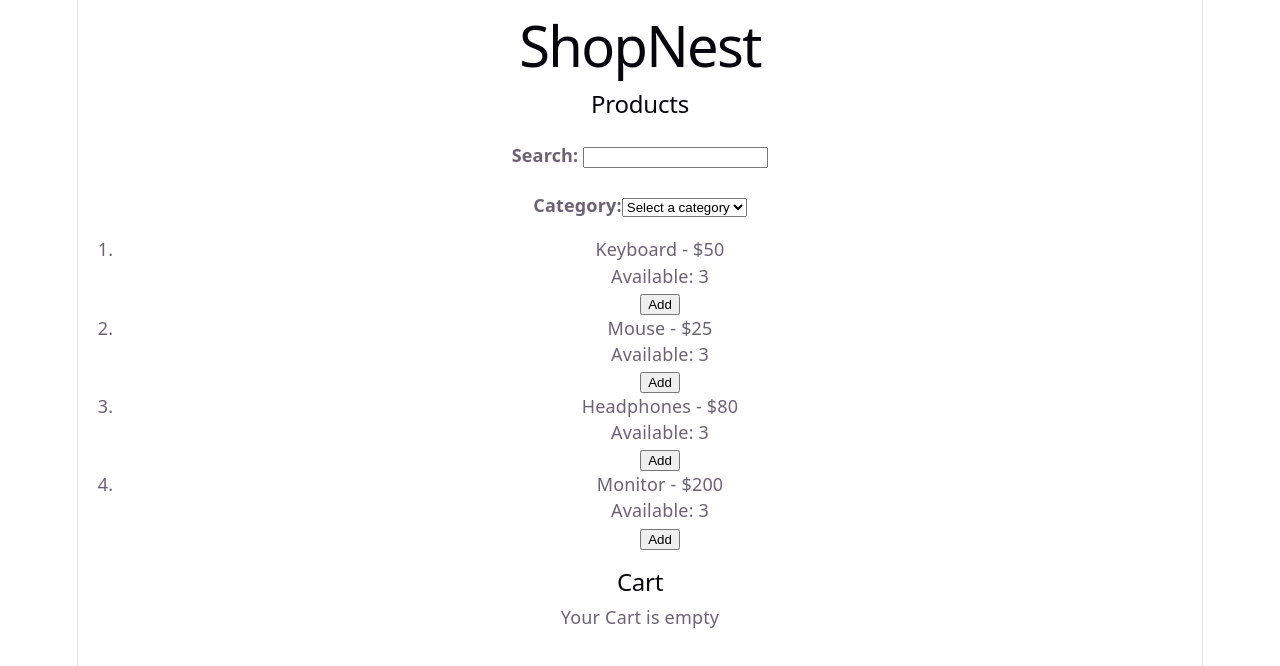
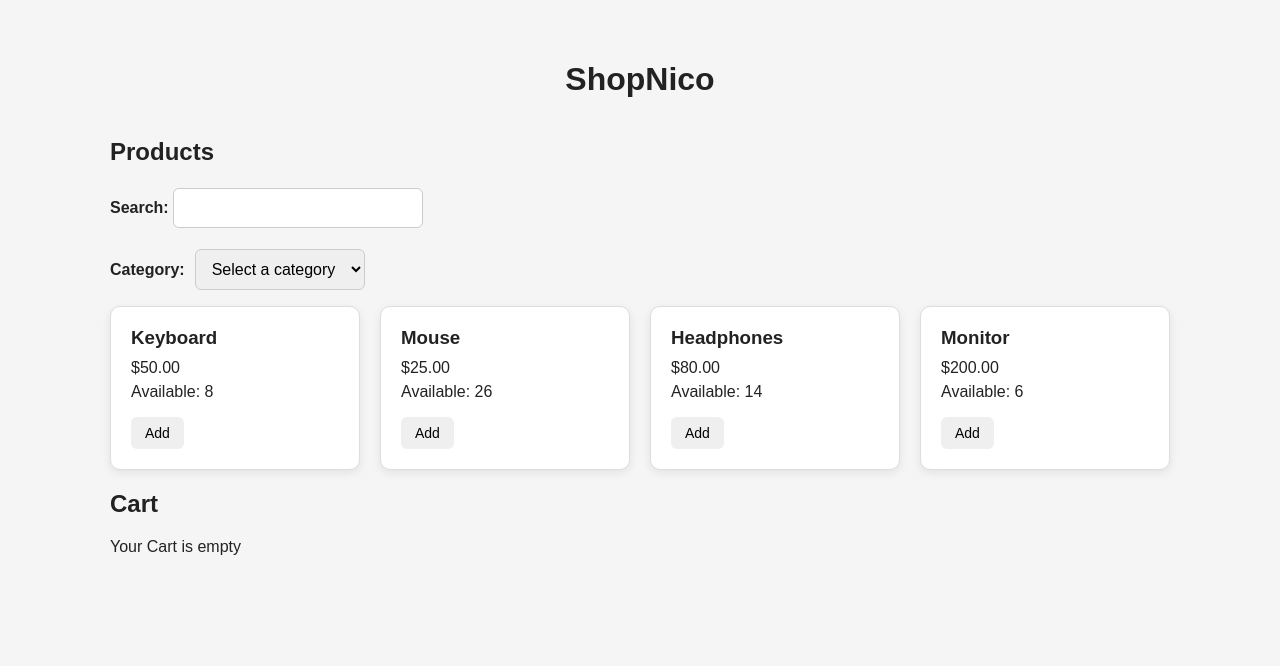
Before and after one commit to nico-devstudio/shopnest, a React (Vite) app: page / in a window 1280 px wide. Shown: the top 666 px of the page. Built offline with nearby package versions, Linux system fonts and the light colour scheme.

Commit message:
style product component

```diff
--- a/src/App.jsx
+++ b/src/App.jsx
@@ -6,17 +6,27 @@ function App() {
   const [cart, setCart] = useState([]);
   const [searchTerm, setSearchTerm] = useState("");
   const [category, setCategory] = useState("");
-  const [checkoutMsg, setCheckoutMsg] = useState("");
-
-  const products = [
-    { id: 1, name: "Keyboard", price: 50, category: "Accessories", stock: 3 },
-    { id: 2, name: "Mouse", price: 25, category: "Accessories", stock: 3 },
-    { id: 3, name: "Headphones", price: 80, category: "Electronics", stock: 3 },
-    { id: 4, name: "Monitor", price: 200, category: "Electronics", stock: 3 },
-  ];
+  const [checkoutMsg, setCheckoutMsg] = useState("Your Cart is empty");
+  const [products, setProducts] = useState([
+    { id: 1, name: "Keyboard", price: 50, category: "Accessories", stock: 8 },
+    { id: 2, name: "Mouse", price: 25, category: "Accessories", stock: 26 },
+    {
+      id: 3,
+      name: "Headphones",
+      price: 80,
+      category: "Electronics",
+      stock: 14,
+    },
+    { id: 4, name: "Monitor", price: 200, category: "Electronics", stock: 6 },
+  ]);
 
   function handleAddProduct(product) {
     setCheckoutMsg("");
+
+    if (product.stock === 0) {
+      return;
+    }
+
     setCart((prevCart) => {
       const existingProduct = prevCart.find((item) => item.id === product.id);
 
@@ -30,6 +40,7 @@ function App() {
             : item,
         );
       }
+
       return [...prevCart, { ...product, quantity: 1 }];
     });
   }
@@ -56,10 +67,12 @@ function App() {
 
   function handleRemoveItem(id) {
     setCart((prevList) => prevList.filter((product) => product.id !== id));
+    setCheckoutMsg("Your Cart is empty");
   }
 
   function handleClearCart() {
     setCart([]);
+    setCheckoutMsg("Your Cart is empty");
   }
 
   function handleSearch(input) {
@@ -73,15 +86,28 @@ function App() {
   );
 
   function handleCheckout() {
-    if (cart.length > 0) {
-      setCart([]);
-      setCheckoutMsg("✅ Order placed successfully!");
-    }
+    setProducts((prevProducts) =>
+      prevProducts.map((product) => {
+        const cartItem = cart.find((item) => item.id === product.id);
+
+        if (cartItem) {
+          return {
+            ...product,
+            stock: product.stock - cartItem.quantity,
+          };
+        }
+
+        return product;
+      }),
+    );
+
+    setCart([]);
+    setCheckoutMsg("✅ Order placed successfully!");
   }
 
   return (
     <>
-      <h1>ShopNest</h1>
+      <h1>ShopNico</h1>
 
       <Products
         onAdd={handleAddProduct}
--- a/src/components/Cart.jsx
+++ b/src/components/Cart.jsx
@@ -21,7 +21,7 @@ export default function Cart({
     <div>
       <h2>Cart</h2>
       {list.length === 0 ? (
-        <p>Your Cart is empty</p>
+        <p>{msgCheckout}</p>
       ) : (
         <div>
           <ul>
@@ -41,7 +41,6 @@ export default function Cart({
           <button onClick={onCheckout}>Checkout</button>
         </div>
       )}
-      <p>{msgCheckout}</p>
     </div>
   );
 }
--- a/src/components/Product.jsx
+++ b/src/components/Product.jsx
@@ -1,8 +1,9 @@
 export default function Product({ product, onAdd, remainingStock }) {
   return (
-    <li>
-      {product.name} - ${product.price} <br />
-      Available: {remainingStock} <br />
+    <li className="product-card">
+      <h3>{product.name}</h3>
+      <p>${product.price.toFixed(2)}</p>
+      <p>Available: {remainingStock} </p>
       <button onClick={() => onAdd(product)} disabled={remainingStock === 0}>
         Add
       </button>
--- a/src/index.css
+++ b/src/index.css
@@ -1,111 +1,87 @@
-:root {
-  --text: #6b6375;
-  --text-h: #08060d;
-  --bg: #fff;
-  --border: #e5e4e7;
-  --code-bg: #f4f3ec;
-  --accent: #aa3bff;
-  --accent-bg: rgba(170, 59, 255, 0.1);
-  --accent-border: rgba(170, 59, 255, 0.5);
-  --social-bg: rgba(244, 243, 236, 0.5);
-  --shadow:
-    rgba(0, 0, 0, 0.1) 0 10px 15px -3px, rgba(0, 0, 0, 0.05) 0 4px 6px -2px;
-
-  --sans: system-ui, 'Segoe UI', Roboto, sans-serif;
-  --heading: system-ui, 'Segoe UI', Roboto, sans-serif;
-  --mono: ui-monospace, Consolas, monospace;
-
-  font: 18px/145% var(--sans);
-  letter-spacing: 0.18px;
-  color-scheme: light dark;
-  color: var(--text);
-  background: var(--bg);
-  font-synthesis: none;
-  text-rendering: optimizeLegibility;
-  -webkit-font-smoothing: antialiased;
-  -moz-osx-font-smoothing: grayscale;
-
-  @media (max-width: 1024px) {
-    font-size: 16px;
-  }
-}
-
-@media (prefers-color-scheme: dark) {
-  :root {
-    --text: #9ca3af;
-    --text-h: #f3f4f6;
-    --bg: #16171d;
-    --border: #2e303a;
-    --code-bg: #1f2028;
-    --accent: #c084fc;
-    --accent-bg: rgba(192, 132, 252, 0.15);
-    --accent-border: rgba(192, 132, 252, 0.5);
-    --social-bg: rgba(47, 48, 58, 0.5);
-    --shadow:
-      rgba(0, 0, 0, 0.4) 0 10px 15px -3px, rgba(0, 0, 0, 0.25) 0 4px 6px -2px;
-  }
-
-  #social .button-icon {
-    filter: invert(1) brightness(2);
-  }
+* {
+  box-sizing: border-box;
 }
 
 body {
   margin: 0;
+  font-family: Arial, sans-serif;
+  background: #f5f5f5;
+  color: #222;
 }
 
 #root {
-  width: 1126px;
-  max-width: 100%;
+  max-width: 1100px;
   margin: 0 auto;
-  text-align: center;
-  border-inline: 1px solid var(--border);
-  min-height: 100svh;
-  display: flex;
-  flex-direction: column;
-  box-sizing: border-box;
-}
-
-h1,
-h2 {
-  font-family: var(--heading);
-  font-weight: 500;
-  color: var(--text-h);
+  padding: 40px 20px;
 }
 
 h1 {
-  font-size: 56px;
-  letter-spacing: -1.68px;
-  margin: 32px 0;
-  @media (max-width: 1024px) {
-    font-size: 36px;
-    margin: 20px 0;
-  }
-}
-h2 {
-  font-size: 24px;
-  line-height: 118%;
-  letter-spacing: -0.24px;
-  margin: 0 0 8px;
-  @media (max-width: 1024px) {
-    font-size: 20px;
-  }
-}
-p {
-  margin: 0;
+  text-align: center;
+  margin-bottom: 40px;
 }
 
-code,
-.counter {
-  font-family: var(--mono);
-  display: inline-flex;
-  border-radius: 4px;
-  color: var(--text-h);
+h2 {
+  margin-bottom: 20px;
 }
 
-code {
-  font-size: 15px;
-  line-height: 135%;
-  padding: 4px 8px;
-  background: var(--code-bg);
+input,
+select {
+  padding: 10px 12px;
+  border: 1px solid #ccc;
+  border-radius: 6px;
+  font-size: 16px;
 }
+
+input {
+  width: 250px;
+}
+
+select {
+  margin-left: 10px;
+}
+
+ol {
+  list-style: none;
+  padding: 0;
+  display: grid;
+  grid-template-columns: repeat(4, 1fr);
+  gap: 20px;
+}
+
+.product-card {
+  background: white;
+  padding: 20px;
+  border-radius: 10px;
+  border: 1px solid #ddd;
+  box-shadow: 0 3px 10px rgba(0, 0, 0, 0.08);
+}
+
+button {
+  padding: 8px 14px;
+  border: none;
+  border-radius: 6px;
+  cursor: pointer;
+  font-size: 14px;
+}
+
+.product-card button {
+  margin-top: 10px;
+}
+
+.product-card button:hover {
+  opacity: 0.8;
+}
+
+button:disabled {
+  cursor: not-allowed;
+  opacity: 0.5;
+}
+
+.product-card h3 {
+  margin-top: 0;
+  margin-bottom: 10px;
+}
+
+.product-card p {
+  margin: 6px 0;
+}
```
Also changed, not shown: src/App.css (deleted, +0 -184 lines).
